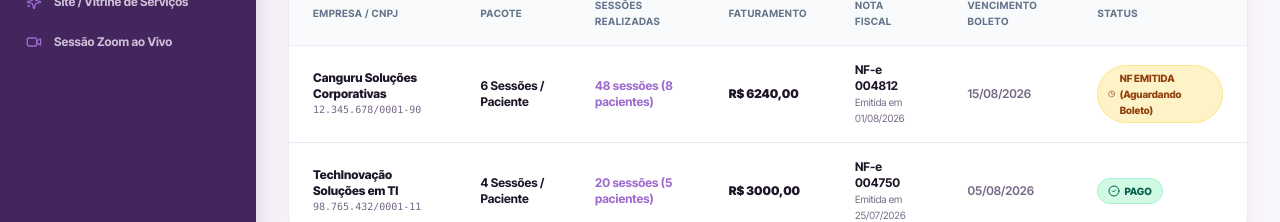
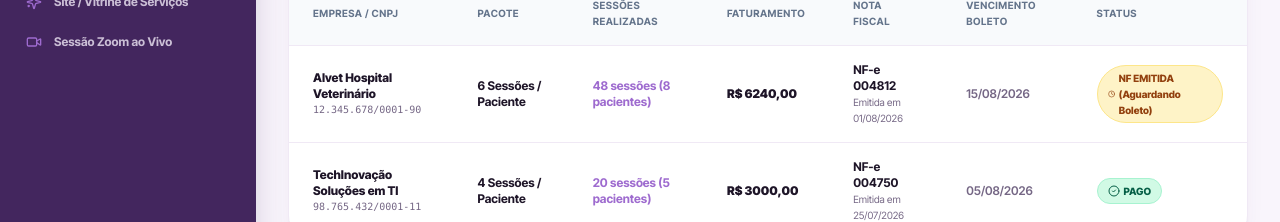
Before and after one commit to victoralmeidaj16/Clinica-viver, a Next.js app in the folder apps/web/: page /convenios in a window 1280 px wide. Shown: the part 483-705 px from the top of the page. Built offline with nearby package versions, Linux system fonts and the light colour scheme.

Commit message:
chore: alteracao do nome de 'Convenios PJ (Canguru)' para 'Convenios PJ'

```diff
--- a/apps/web/src/app/convenios/page.tsx
+++ b/apps/web/src/app/convenios/page.tsx
@@ -16,8 +16,8 @@ import {
 export default function ConveniosPage() {
   const [projetos] = useState([
     {
-      id: 'PROJ-CANGURU-2026',
-      empresa: 'Canguru Soluções Corporativas',
+      id: 'PROJ-ALVET-2026',
+      empresa: 'Alvet Hospital Veterinário',
       cnpj: '12.345.678/0001-90',
       pacoteSessoes: 6,
       pacientesAtendidos: 8,
--- a/apps/web/src/components/layout/Sidebar.tsx
+++ b/apps/web/src/components/layout/Sidebar.tsx
@@ -97,7 +97,7 @@ export default function Sidebar() {
       icon: BarChart3,
     },
     {
-      label: 'Convênios PJ (Canguru)',
+      label: 'Convênios PJ',
       href: '/convenios',
       icon: Briefcase,
     },
```
